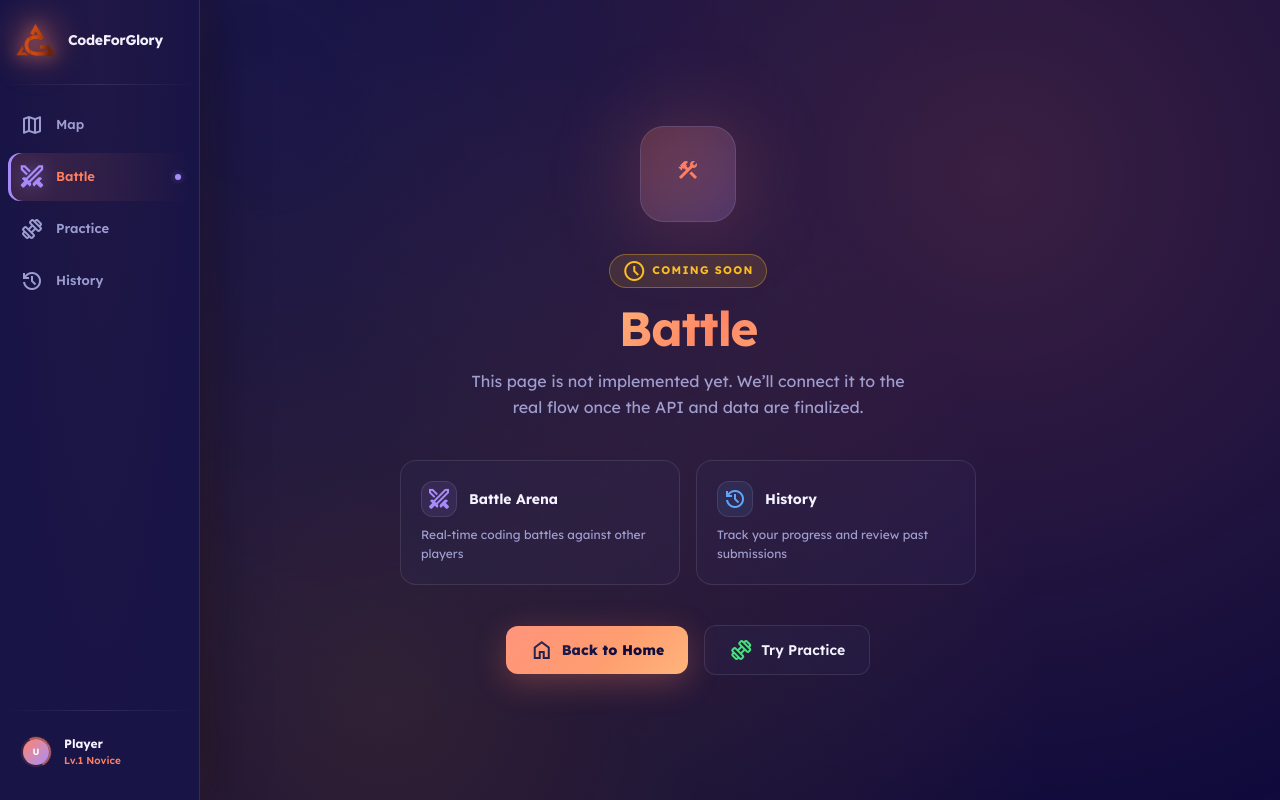
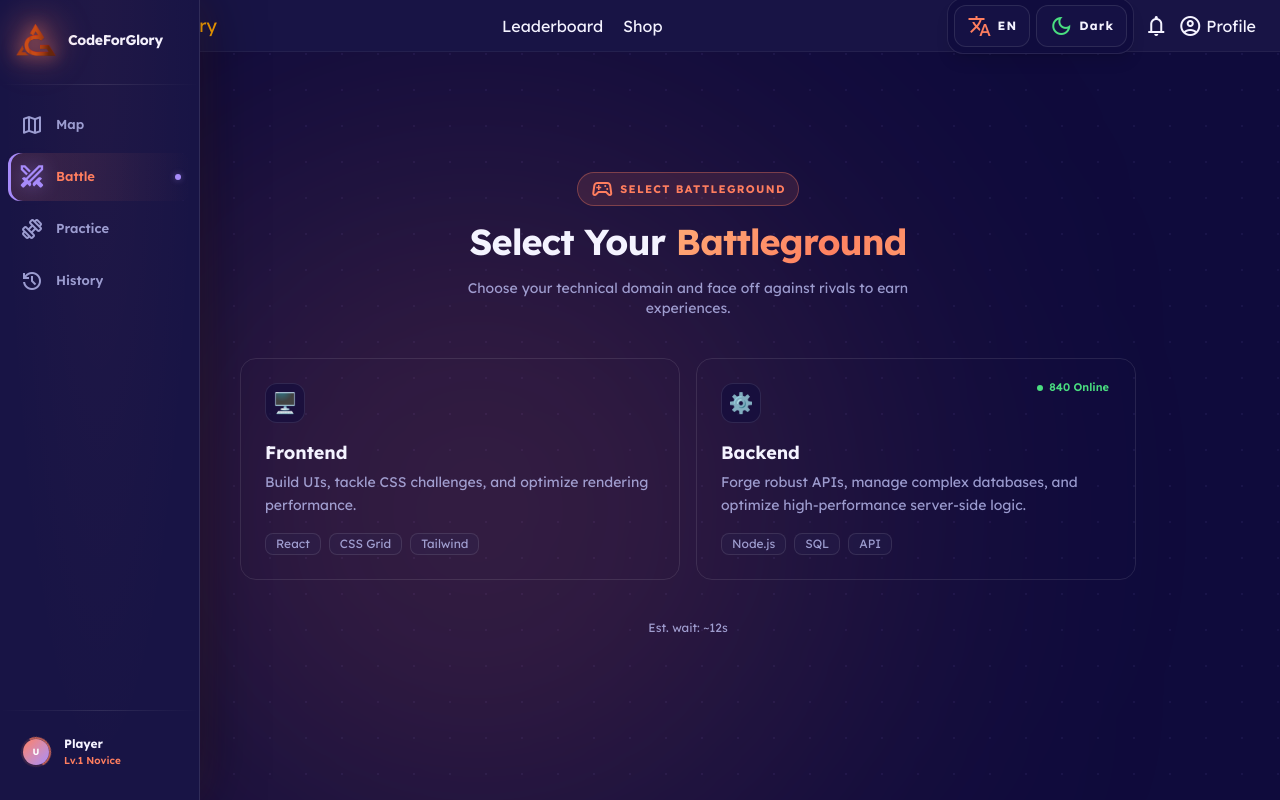
Before and after one commit to Vinhxus/Code-for-glory-FE, a React (Vite) app: page /battle in a window 1280 px wide. Built offline with nearby package versions, Linux system fonts and the light colour scheme; sample sign-in values are in the browser's storage.

Commit message:
feat(battle): add field select page UI

```diff
--- a/src/App.tsx
+++ b/src/App.tsx
@@ -16,6 +16,7 @@ import LoginPage from './feature/auth/loginPage';
 import Tracking from './feature/history/Tracking';
 import TabComponent from './feature/history';
 import { useAuth } from './feature/auth/useAuth';
+import BattleRoutes from './feature/battle/BattleRoutes';
 
 // App.tsx
 function App() {
@@ -50,7 +51,7 @@ function App() {
           />
           <Route path="/onboarding/summary" element={<OnboardingSummary />} />
 
-          <Route path="/battle" element={<Placeholder title="Battle" />} />
+          <Route path="/battle/*" element={<BattleRoutes />} />
           <Route path="/practice" element={<Practice />} />
           <Route path="/history" element={<TabComponent />} />
         </Route>
--- /dev/null
+++ b/src/feature/battle/BattleRoutes.tsx
@@ -0,0 +1,17 @@
+import { Route, Routes } from 'react-router-dom';
+import FieldSelectPage from './pages/FieldSelectPage';
+import ModeSelectPage from './pages/ModeSelectPage';
+import BattleArenaPage from './pages/BattleArenaPage';
+import BattleResultPage from './pages/BattleResultPage';
+
+const BattleRoutes = () => {
+  return (
+    <Routes>
+      <Route index element={<FieldSelectPage />} />
+      <Route path="mode" element={<ModeSelectPage />} />
+      <Route path="arena/:battleId" element={<BattleArenaPage />} />
+      <Route path="result/:battleId" element={<BattleResultPage />} />
+    </Routes>
+  );
+};
+export default BattleRoutes;
--- /dev/null
+++ b/src/feature/battle/components/FieldCard.tsx
@@ -0,0 +1,65 @@
+interface FieldCardProps {
+  icon: string;
+  title: string;
+  description: string;
+  tags: string[];
+  badge?: string;
+  onClick: () => void;
+}
+
+const FieldCard = ({
+  icon,
+  title,
+  description,
+  tags,
+  badge,
+  onClick,
+}: FieldCardProps) => {
+  return (
+    <button
+      onClick={onClick}
+      className="relative flex flex-col gap-4 rounded-2xl border border-(--cg-border) bg(--cg-container-a16) p-6 text-left
+      backdrop-blur-md transition-all hover:border-[#ff7e5f]/40 hover:bg-(--cg-container-a22) card-hover w-full min-h-55"
+    >
+      {/* Coral glow khi hover */}
+      <div
+        className="pointer-events-none absolute inset-0 rounded-2xl opacity-0 transition-opacity hover:opacity-100"
+        style={{
+          background:
+            'radial-gradient(ellipse at 0% 0%, rgba(256, 126, 95, 0.08) 0%, transparent 60%)',
+        }}
+      />
+      {badge && (
+        <span className="absolute top-4 right-4 flex items-center gap-1.5 rounded-full bg-(--cg-green-a14)] px-2.5 py-1 text-[11px] font-semibold text-[#4ade80]">
+          <span className="h-1.5 w-1.5 rounded-full bg-[#4ade80] animate-status-pluse" />
+          {badge}
+        </span>
+      )}
+
+      <div className="flex h-10 w-10 items-center justify-center rounded-xl border border-(--cg-border) bg-(--cg-bg-a55) text-xl">
+        {icon}
+      </div>
+
+      <div>
+        <h3 className="font-['Lexend'] text-lg font-bold text-(--cg-text)">
+          {title}
+        </h3>
+        <p className="mt-1 text-sm leading-relaxed text-(--cg-text-muted)">
+          {description}
+        </p>
+      </div>
+
+      <div className="flex flex-wrap gap-2">
+        {tags.map((tag) => (
+          <span
+            key={tag}
+            className="rounded-lg border border-(--cg-border) bg-(--cg-container-a16) px-2.5 py-0.5 text-xs font-medium text-(--cg-text-muted)"
+          >
+            {tag}
+          </span>
+        ))}
+      </div>
+    </button>
+  );
+};
+export default FieldCard;
--- /dev/null
+++ b/src/feature/battle/constants/battle.constants.ts
@@ -0,0 +1,6 @@
+export const BATTLE_ROUTES = {
+  FIELD: '/battle',
+  MODE: '/battle/mode',
+  ARENA: '/battle/arena',
+  RESULT: '/battle/result',
+};
--- /dev/null
+++ b/src/feature/battle/pages/BattleArenaPage.tsx
@@ -0,0 +1,4 @@
+const BattleArenaPage = () => {
+  return <div>Battle Arena Page</div>;
+};
+export default BattleArenaPage;
--- /dev/null
+++ b/src/feature/battle/pages/BattleResultPage.tsx
@@ -0,0 +1,4 @@
+const BattleResultPage = () => {
+  return <div>Battle Result Page</div>;
+};
+export default BattleResultPage;
--- /dev/null
+++ b/src/feature/battle/pages/FieldSelectPage.tsx
@@ -0,0 +1,102 @@
+import { useNavigate } from 'react-router-dom';
+import { useBattleStore } from '../store/battleStore';
+import FieldCard from '../components/FieldCard';
+import type { BattleField } from '../types/battle.types';
+import { BATTLE_ROUTES } from '../constants/battle.constants';
+import SideNav from '../../../components/SideNav';
+import Header from '../../../components/layout/Header';
+
+const FIELDS: {
+  value: BattleField;
+  icon: string;
+  title: string;
+  description: string;
+  tags: string[];
+  badge?: string;
+}[] = [
+  {
+    value: 'FE',
+    icon: '🖥️',
+    title: 'Frontend',
+    description:
+      'Build UIs, tackle CSS challenges, and optimize rendering performance.',
+    tags: ['React', 'CSS Grid', 'Tailwind'],
+  },
+  {
+    value: 'BE',
+    icon: '⚙️',
+    title: 'Backend',
+    description:
+      'Forge robust APIs, manage complex databases, and optimize high-performance server-side logic.',
+    tags: ['Node.js', 'SQL', 'API'],
+    badge: '840 Online',
+  },
+];
+
+const FieldSelectPage = () => {
+  const navigate = useNavigate();
+  const setBattleField = useBattleStore((s) => s.setBattleField);
+
+  const handleSelect = (field: BattleField) => {
+    setBattleField(field);
+    navigate(BATTLE_ROUTES.MODE);
+  };
+
+  return (
+    <div className="min-h-screen bg-(--cg-bg) text-(--cg-text) select-none overflow-x-hidden">
+      <div className="pointer-events-none fixed inset-0 z-0 overflow-hidden">
+        <div
+          className="absolute inset-0 opacity-[0.07]"
+          style={{
+            backgroundImage: 'radial-gradient(#a78bfa 1px, transparent 1px)',
+            backgroundSize: '36px 36px',
+          }}
+        />
+        <div className="absolute top-[20%] left-[10%] h-175 w-175 rounded-full bg-(--cg-coral-a18) blur-[160px]" />
+        <div className="absolute top-[40%] right-[10%] h-150 w-150 rounded-full bg-(--cg-coral-a14) blur-[140px]" />
+      </div>
+
+      <SideNav />
+      <div className="relative z-10 md:pl-24">
+        <Header />
+        <main className="flex min-h-screen flex-col items-center justify-center gap-10 px-8 py-16 pt-18">
+          {/* Badge + Heading */}
+          <div className="text-center space-y-4 animate-fade-in-up">
+            <div className="badge-coral w-fit mx-auto">
+              <span className="material-symbols-outlined text-[14px">
+                sports_esports
+              </span>
+              SELECT BATTLEGROUND
+            </div>
+            <h1 className="font-['Lexend'] text-4xl font-bold tracking-tight">
+              Select Your <span className="gradient-text">Battleground</span>
+            </h1>
+            <p className="text-sm text-(--cg-text-muted) max-w-md mx-auto">
+              Choose your technical domain and face off against rivals to earn
+              experiences.
+            </p>
+          </div>
+          {/* Card  */}
+          <div className="grid w-full max-w-4xl grid-cols-1 gap-4 sm:grid-cols-2 animate-fade-in-up">
+            {FIELDS.map((f) => (
+              <FieldCard
+                key={f.value}
+                icon={f.icon}
+                title={f.title}
+                description={f.description}
+                tags={f.tags}
+                badge={f.badge}
+                onClick={() => handleSelect(f.value)}
+              />
+            ))}
+          </div>
+          <p className="text-xs text-(--cg-text-muted) animate-fade-in-up">
+            Est. wait: ~12s
+          </p>
+        </main>
+      </div>
+    </div>
+  );
+};
+
+export default FieldSelectPage;
--- /dev/null
+++ b/src/feature/battle/pages/ModeSelectPage.tsx
@@ -0,0 +1,4 @@
+const ModeSelectPage = () => {
+  return <div>Mode Select Page</div>;
+};
+export default ModeSelectPage;
--- /dev/null
+++ b/src/feature/battle/services/battleService.ts
@@ -0,0 +1,43 @@
+import axiosInstance from './axiosInstance';
+import type {
+  Battle,
+  BattleField,
+  BattleMode,
+  SubmitAnswerPayload,
+  SubmitAnswerResponse,
+} from '../types/battle.types';
+
+export const createBattle = async (
+  field: BattleField,
+  mode: BattleMode
+): Promise<Battle> => {
+  const response = await axiosInstance.post('/battles/match', { field, mode });
+  return response.data;
+};
+
+export const submitAnswer = async (
+  battleId: string,
+  payload: SubmitAnswerPayload
+): Promise<SubmitAnswerResponse> => {
+  const response = await axiosInstance.post(
+    `/battles/${battleId}/submit`,
+    payload
+  );
+  return response.data;
+};
+// Pages and limit number item
+export const getBattleHistory = async (page = 1, limit = 10) => {
+  const response = await axiosInstance.get('/battles/history', {
+    params: { page, limit },
+  });
+  return response.data;
+};
+
+export const abandonBattle = async (battleId: string) => {
+  const response = await axiosInstance.post(`/battles/${battleId}/abandon`);
+  return response.data;
+};
+export const getBattleById = async (battleId: string): Promise<Battle> => {
+  const response = await axiosInstance.get(`/battles/${battleId}`);
+  return response.data;
+};
--- /dev/null
+++ b/src/feature/battle/store/battleStore.ts
@@ -0,0 +1,24 @@
+import { create } from 'zustand';
+import type { BattleField, BattleMode } from '../types/battle.types';
+
+interface BattleStore {
+  field: BattleField | null;
+  mode: BattleMode | null;
+  battleId: string | null;
+
+  setBattleField: (field: BattleField) => void;
+  setBattleMode: (mode: BattleMode) => void;
+  setBattleId: (id: string) => void;
+  resetBattle: () => void;
+}
+
+export const useBattleStore = create<BattleStore>((set) => ({
+  field: null,
+  mode: null,
+  battleId: null,
+
+  setBattleField: (field) => set({ field }),
+  setBattleMode: (mode) => set({ mode }),
+  setBattleId: (id) => set({ battleId: id }),
+  resetBattle: () => set({ field: null, mode: null, battleId: null }),
+}));
--- /dev/null
+++ b/src/feature/battle/types/battle.types.ts
@@ -0,0 +1,54 @@
+export type BattleField = 'FE' | 'BE';
+export type BattleMode = 'speed' | 'performance';
+export type BattleStatus =
+  | 'waiting'
+  | 'in_progress'
+  | 'completed'
+  | 'abandoned';
+
+export interface BattlePlayer {
+  userId: string;
+  username: string;
+  avatar?: string;
+  currentScore: number;
+  hasSubmitted: boolean;
+}
+
+export interface BattleQuestion {
+  questionId: string;
+  title: string;
+  content: string;
+  difficulty: string;
+  correctAnswer?: string;
+}
+
+export interface Battle {
+  _id: string;
+  mode: BattleMode;
+  field: BattleField;
+  status: BattleStatus;
+  players: BattlePlayer[];
+  questions: BattleQuestion[];
+  timeLimit: number;
+  startTime?: string;
+  expectedEndTime?: string;
+  endTime?: string;
+  result?: {
+    winnerId?: string;
+    isDraw?: boolean;
+    finalScores: { userId: string; score: number }[];
+  };
+}
+
+export interface SubmitAnswerPayload {
+  questionId: string;
+  answer: string;
+}
+
+export interface SubmitAnswerResponse {
+  isCorrect: boolean;
+  points: number;
+  currentScore: number;
+  currentQuestionIndex: number;
+  message: string;
+}
```
